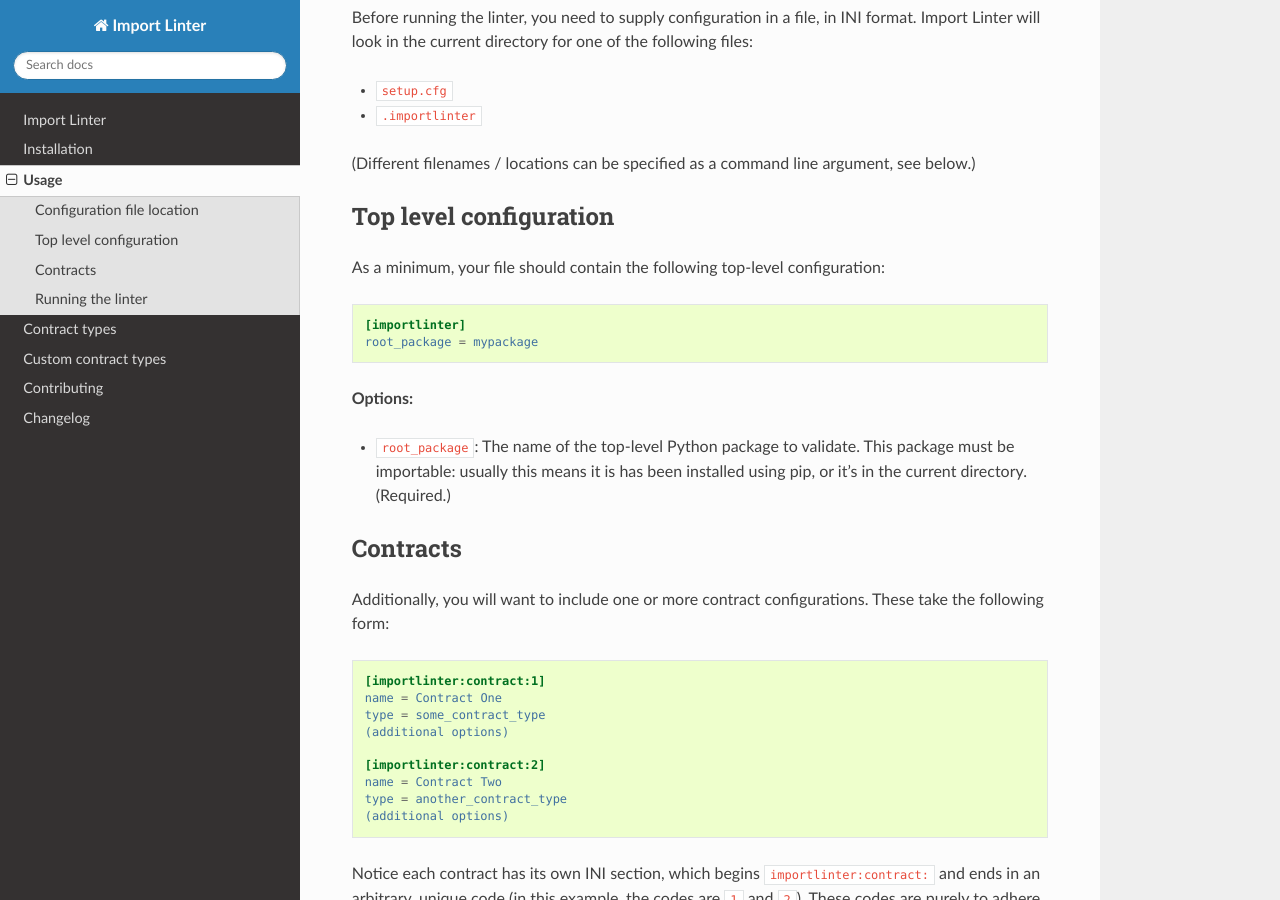
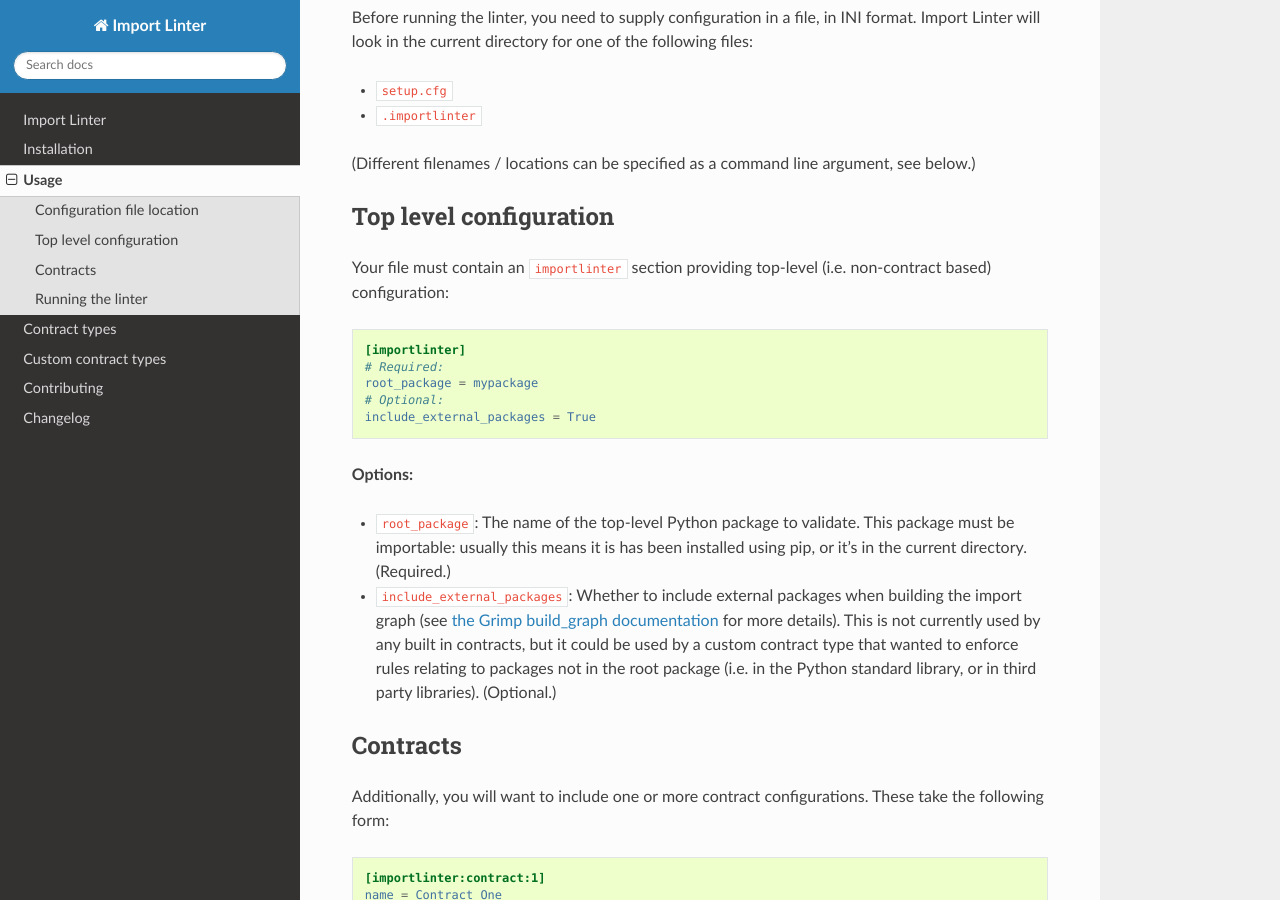
Before and after one commit to seddonym/import-linter, a Sphinx documentation site: the page built from docs/usage.rst, in a window 1280 px wide and 900 px high, scrolled down 210 px. Built offline with Sphinx 7.4.7 and the Read the Docs theme 2.0.0, drawn with Linux system fonts in a browser that asks for light colours.

Commit message:
Document include_external_packages

```diff
--- a/docs/usage.rst
+++ b/docs/usage.rst
@@ -16,18 +16,28 @@ current directory for one of the following files:
 Top level configuration
 -----------------------
 
-As a minimum, your file should contain the following top-level configuration:
+Your file must contain an ``importlinter`` section providing top-level (i.e. non-contract based) configuration:
 
 .. code-block:: ini
 
     [importlinter]
+    # Required:
     root_package = mypackage
+    # Optional:
+    include_external_packages = True
 
 **Options:**
 
 - ``root_package``:
   The name of the top-level Python package to validate. This package must be importable: usually this
   means it is has been installed using pip, or it's in the current directory. (Required.)
+- ``include_external_packages``:
+  Whether to include external packages when building the import graph (see `the Grimp build_graph documentation`_ for
+  more details). This is not currently used by any built in contracts, but it could be used by a custom contract type
+  that wanted to enforce rules relating to packages not in the root package (i.e. in the Python standard library, or in
+  third party libraries). (Optional.)
+
+.. _the Grimp build_graph documentation: https://grimp.readthedocs.io/en/latest/usage.html#grimp.build_graph
 
 Contracts
 ---------
```
